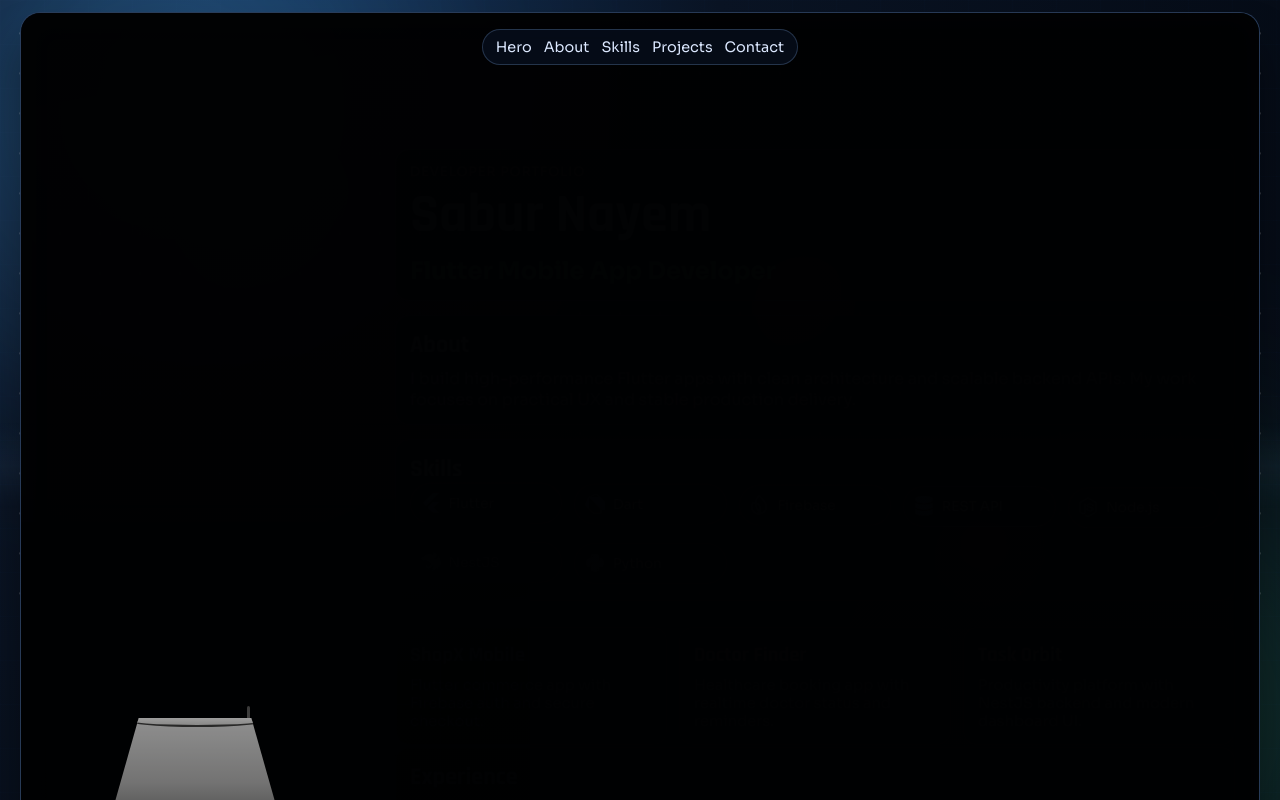
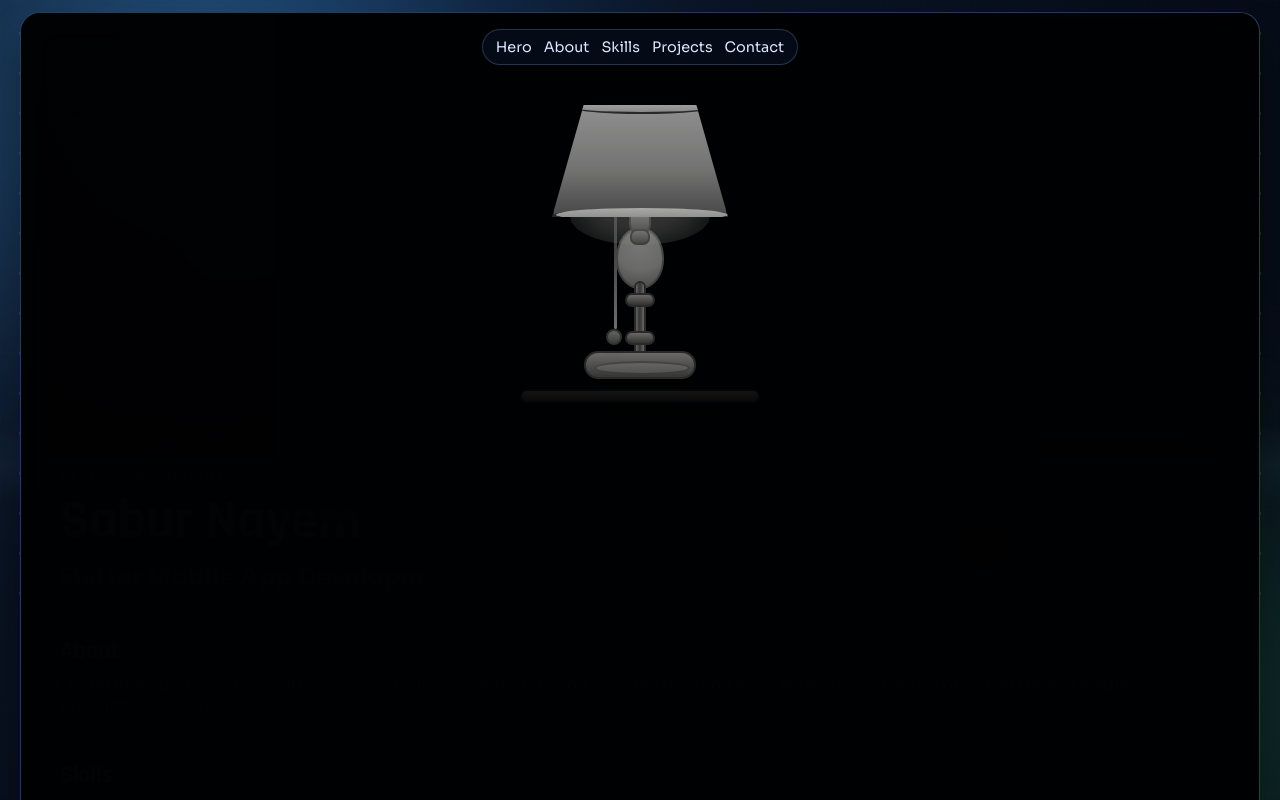
Before and after one commit to SaburNayem/react_portfolio, a React (Vite) app: page / in a window 1280 px wide. Shown: the top 800 px of the page. Built offline with nearby package versions, Linux system fonts and the light colour scheme.

Commit message:
Move lamp top and fix rope placement

```diff
--- a/src/styles/global.css
+++ b/src/styles/global.css
@@ -162,8 +162,8 @@ body {
 .portfolio-content {
   position: relative;
   z-index: 3;
-  margin-left: 350px;
-  padding: 84px 24px 220px;
+  margin-left: 0;
+  padding: 390px 24px 220px;
   display: grid;
   gap: 14px;
 }
@@ -366,8 +366,7 @@ p {
 
 @media (max-width: 1024px) {
   .portfolio-content {
-    margin-left: 0;
-    padding: 420px 18px 180px;
+    padding: 350px 18px 180px;
   }
 
   .top-nav {
@@ -404,7 +403,7 @@ p {
   }
 
   .portfolio-content {
-    padding: 360px 12px 120px;
+    padding: 308px 12px 120px;
   }
 
   .panel {
@@ -429,7 +428,7 @@ p {
   }
 
   .portfolio-content {
-    padding-top: 338px;
+    padding-top: 274px;
   }
 }
 
--- a/src/styles/lamp.css
+++ b/src/styles/lamp.css
@@ -9,11 +9,11 @@
 .lamp-on .reveal-mask {
   opacity: 1;
   background: radial-gradient(
-    90% 78% at 21% 33%,
-    rgba(255, 244, 224, 0.03) 0%,
-    rgba(0, 0, 0, 0.18) 24%,
-    rgba(0, 0, 0, 0.54) 48%,
-    rgba(0, 0, 0, 0.82) 72%,
+    120% 90% at 50% 8%,
+    rgba(255, 244, 224, 0.04) 0%,
+    rgba(0, 0, 0, 0.12) 18%,
+    rgba(0, 0, 0, 0.42) 38%,
+    rgba(0, 0, 0, 0.72) 62%,
     rgba(0, 0, 0, 0.94) 100%
   );
 }
@@ -55,17 +55,17 @@
 
 .lamp-light {
   position: absolute;
-  inset: -18% -12% -24% -10%;
+  inset: -10% -14% -26% -14%;
   background: radial-gradient(
-    ellipse at 22% 23%,
-    rgba(255, 247, 229, 0.98) 0%,
-    rgba(255, 232, 194, 0.55) 14%,
-    rgba(255, 219, 165, 0.26) 28%,
-    rgba(255, 209, 150, 0.11) 44%,
-    rgba(255, 209, 150, 0.03) 58%,
-    transparent 74%
+    ellipse at 50% 8%,
+    rgba(255, 248, 232, 1) 0%,
+    rgba(255, 233, 194, 0.52) 16%,
+    rgba(255, 218, 164, 0.24) 32%,
+    rgba(255, 209, 150, 0.1) 48%,
+    rgba(255, 209, 150, 0.03) 64%,
+    transparent 80%
   );
-  filter: blur(42px);
+  filter: blur(54px);
   opacity: 0;
   transition: opacity 0.8s ease;
   pointer-events: none;
@@ -122,13 +122,15 @@
 
 .lamp-zone {
   --lamp-scale: 1;
-  --rope-shift: 52px;
-  --rope-top: 2px;
+  --rope-shift: -34px;
+  --rope-top: 122px;
   position: absolute;
-  left: 24px;
-  bottom: 104px;
+  top: 78px;
+  left: 50%;
+  bottom: auto;
   width: 300px;
   height: 330px;
+  transform: translateX(-50%);
   z-index: 12;
 }
 
@@ -137,7 +139,7 @@
   width: 100%;
   height: 100%;
   transform: scale(var(--lamp-scale));
-  transform-origin: bottom center;
+  transform-origin: top center;
   transition: filter 0.45s ease;
 }
 
@@ -262,7 +264,7 @@
 .lamp-glow {
   position: absolute;
   left: 50%;
-  top: 150px;
+  top: 146px;
   width: 238px;
   height: 148px;
   border-radius: 50% 50% 60% 60%;
@@ -357,10 +359,10 @@
   position: absolute;
   top: var(--rope-top);
   left: 50%;
-  z-index: 1;
+  z-index: 2;
   border: 0;
   background: transparent;
-  padding: 0;
+  padding: 0 8px;
   transform-origin: top center;
   transform: translateX(var(--rope-shift));
   cursor: grab;
@@ -387,9 +389,9 @@
 .rope {
   display: block;
   width: 3px;
-  height: 142px;
+  height: 116px;
   border-radius: 999px;
-  background: linear-gradient(180deg, #6a532f 0%, #b79863 100%);
+  background: linear-gradient(180deg, #534028 0%, #bea06a 100%);
   transform-origin: top center;
 }
 
@@ -402,6 +404,20 @@
   background: linear-gradient(180deg, #b18f57 0%, #72552f 100%);
   border: 2px solid #5d4526;
   box-shadow: 0 6px 10px rgba(0, 0, 0, 0.16);
+}
+
+.rope-wrap::before {
+  content: "";
+  position: absolute;
+  top: -18px;
+  left: 50%;
+  width: 22px;
+  height: 18px;
+  border-radius: 0 0 12px 12px;
+  transform: translateX(-50%);
+  background: radial-gradient(circle at 50% 0, rgba(255, 244, 222, 0.46), rgba(255, 244, 222, 0) 70%);
+  opacity: 0.7;
+  pointer-events: none;
 }
 
 .rope-wrap.waving {
@@ -467,11 +483,9 @@
 @media (max-width: 1024px) {
   .lamp-zone {
     --lamp-scale: 0.92;
-    --rope-shift: 48px;
-    --rope-top: 8px;
-    left: 50%;
-    transform: translateX(-50%);
-    bottom: 94px;
+    --rope-shift: -30px;
+    --rope-top: 122px;
+    top: 84px;
   }
 
   .beam-cut {
@@ -480,14 +494,14 @@
   }
 
   .lamp-light {
-    inset: -10% -16% -22% -16%;
+    inset: -10% -18% -20% -18%;
     background: radial-gradient(
-      ellipse at 50% 22%,
+      ellipse at 50% 10%,
       rgba(255, 247, 229, 0.98) 0%,
       rgba(255, 232, 194, 0.48) 16%,
       rgba(255, 219, 165, 0.2) 32%,
-      rgba(255, 209, 150, 0.08) 48%,
-      transparent 68%
+      rgba(255, 209, 150, 0.08) 50%,
+      transparent 72%
     );
   }
 }
@@ -495,11 +509,11 @@
 @media (max-width: 760px) {
   .lamp-zone {
     --lamp-scale: 0.8;
-    --rope-shift: 42px;
-    --rope-top: 14px;
+    --rope-shift: -27px;
+    --rope-top: 118px;
     width: min(300px, 84vw);
     height: min(320px, 88vw);
-    bottom: 80px;
+    top: 64px;
   }
 
   .desk {
@@ -508,19 +522,19 @@
   }
 
   .lamp-light {
-    inset: -8% -22% -18% -22%;
-    filter: blur(34px);
+    inset: -6% -26% -12% -26%;
+    filter: blur(38px);
   }
 }
 
 @media (max-width: 420px) {
   .lamp-zone {
     --lamp-scale: 0.68;
-    --rope-shift: 34px;
-    --rope-top: 18px;
+    --rope-shift: -22px;
+    --rope-top: 114px;
     width: min(260px, 86vw);
     height: min(280px, 92vw);
-    bottom: 96px;
+    top: 54px;
   }
 
   .beam-cut {
@@ -530,7 +544,7 @@
   }
 
   .lamp-light {
-    inset: -4% -28% -12% -28%;
-    filter: blur(28px);
+    inset: -2% -32% -4% -32%;
+    filter: blur(30px);
   }
 }
```
Also changed, not shown: 7 other files (tests, documents, lock files or other folders).
